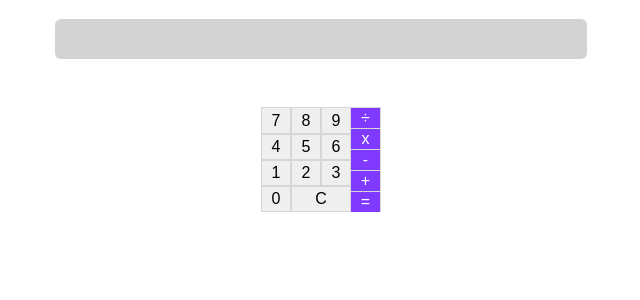
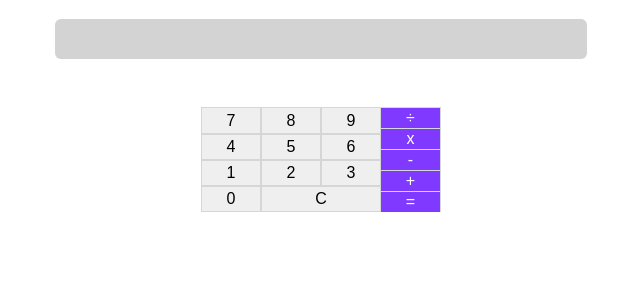
Before and after one commit to FarzanehDabiri71/calculator, a React (Create React App) app: page / in a window 1280 px wide. Shown: the top 300 px of the page, without its empty margins (319-959 px from the left). Built offline with nearby package versions, Linux system fonts and the light colour scheme.

Commit message:
change styles

```diff
--- a/src/App.css
+++ b/src/App.css
@@ -27,7 +27,7 @@
 
 .numbers {
   display: flex;
-  width: 90px;
+  width: 180px;
   flex-wrap: wrap;
   flex-flow: wrap;
   justify-items: stretch;
@@ -51,6 +51,6 @@
 
 button {
   font-size: 1rem;
-  width: 30px;
+  width: 60px;
   border: 1px solid #d6d6d6;
 }
```
